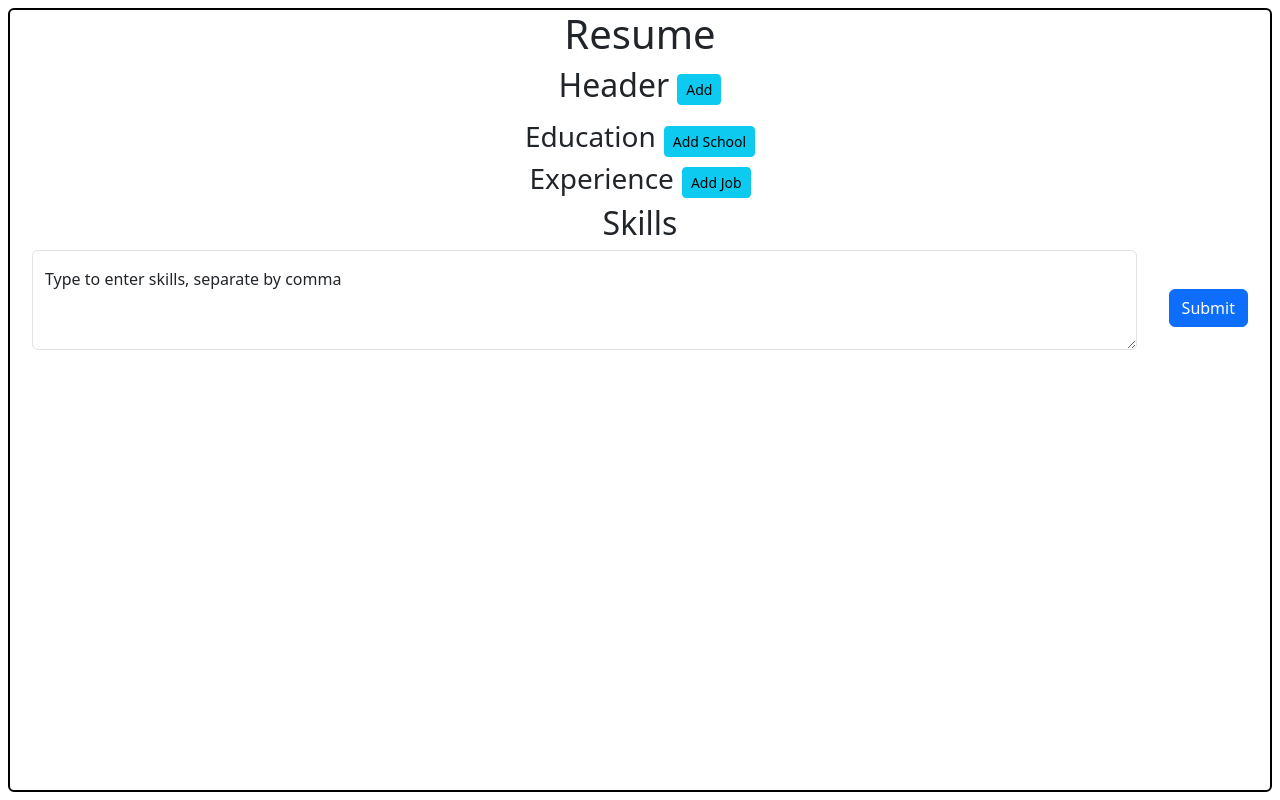
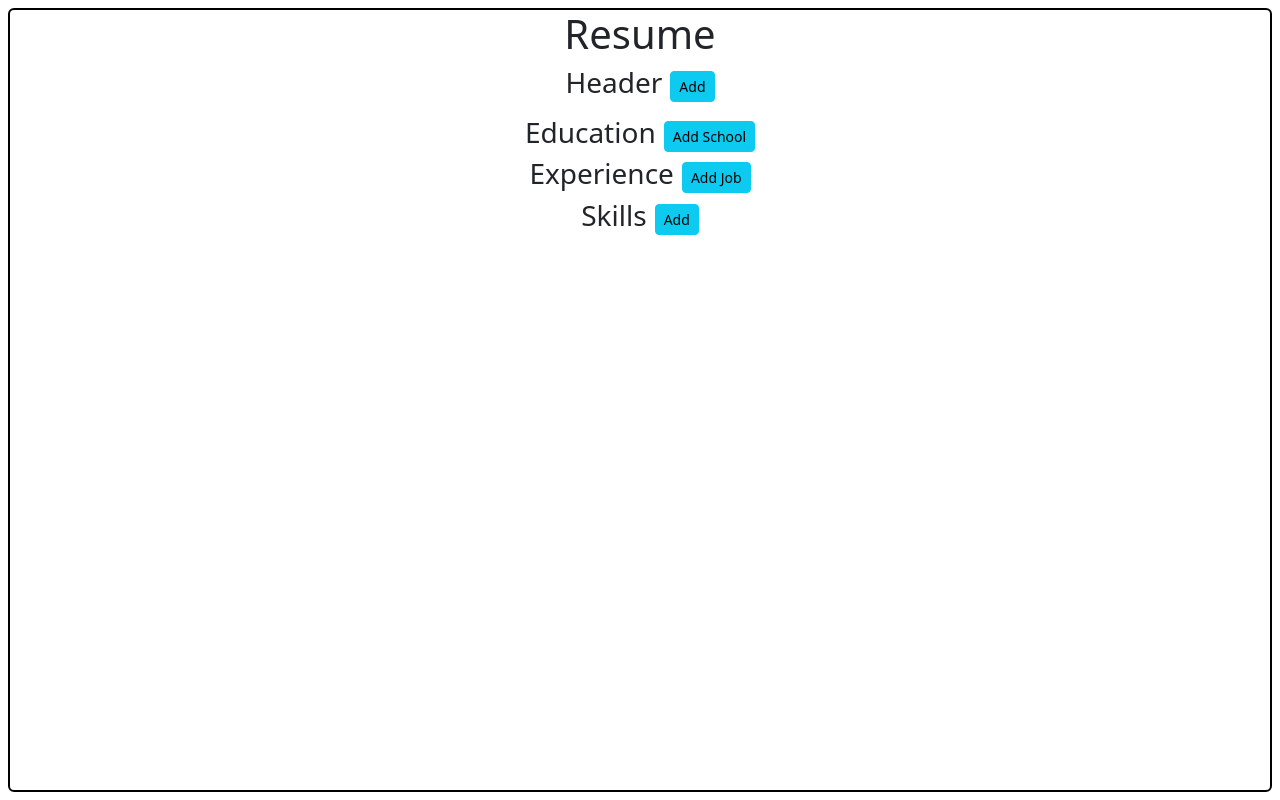
Before and after one commit to asampers/cv-app, a React (Vite) app: page / in a window 1280 px wide. Built offline with nearby package versions, Linux system fonts and the light colour scheme.

Commit message:
Add SkillsInfo and SkillsForm

```diff
--- a/src/components/ExperienceForm.jsx
+++ b/src/components/ExperienceForm.jsx
@@ -1,3 +1,4 @@
+/* eslint-disable react/prop-types */
 export function ExperienceForm({data, onSubmit}) {
   return (
     <form onSubmit={onSubmit} data-index={data.id}>
--- a/src/components/ExperienceInfo.jsx
+++ b/src/components/ExperienceInfo.jsx
@@ -1,3 +1,4 @@
+/* eslint-disable react/prop-types */
 import { Fragment } from "react";
 import { Buttons } from "./Buttons";
 
--- a/src/components/Header.jsx
+++ b/src/components/Header.jsx
@@ -11,8 +11,7 @@ export function Header() {
       <>
       <div className='container-fluid d-flex flex-column justify-content-center align-items-center'>
         <div className='d-flex align-items-center'>
-          <h2>{item.noData && 'Header'}</h2>
-          <h3>{person.firstName} {person.lastName}</h3>
+          <h3>{item.noData ? 'Header' : person.firstName + ' ' + person.lastName}</h3>
           <Buttons text={item.noData ? "Add" : "Edit"} onClick={item.toggleShowForm}/>
         </div>
         <div className='d-flex align-items-center mt-2'>
--- a/src/components/Skills.jsx
+++ b/src/components/Skills.jsx
@@ -1,25 +1,20 @@
-import '../styles/Skills.css'
+import '../styles/Skills.css';
+import { SkillsForm } from './SkillsForm';
+import { SkillsInfo } from './SkillsInfo';
+import { Data } from './Data';
+import { Buttons } from './Buttons';
 
 function Skills() {
+  const item = Data();
+  const skills = item.data[0];
+
   return (
     <>
-    <h2>Skills</h2>
-    <form className="skills">
-      <div className="d-flex">
-          <div className="form-floating flex-fill mb-3 me-2">
-            <textarea
-              className="form-control"
-              placeholder="Responsibilities"
-              style={{ height: 100 }}
-              defaultValue={""}
-            />
-            <label>Type to enter skills, separate by comma</label>
-          </div>
-        <button type="submit" className="btn btn-primary align-self-center ms-4">
-            Submit
-          </button>
+      <div className='d-flex align-items-center'>
+        <h3>Skills</h3>
+        <Buttons text={item.noData ? "Add" : "Edit"} onClick={item.toggleShowForm}/>
       </div>
-    </form>
+      {item.showForm ? SkillsForm() : SkillsInfo()}
     </>
   )
 }
--- /dev/null
+++ b/src/components/SkillsForm.jsx
@@ -0,0 +1,20 @@
+export function SkillsForm() {
+  return (
+    <form className="skills">
+      <div className="d-flex">
+          <div className="form-floating flex-fill mb-3 me-2">
+            <textarea
+              className="form-control"
+              placeholder="Responsibilities"
+              style={{ height: 100 }}
+              defaultValue={""}
+            />
+            <label>Type to enter skills, separate by comma</label>
+          </div>
+        <button type="submit" className="btn btn-primary align-self-center ms-4">
+            Submit
+          </button>
+      </div>
+    </form>
+  )
+}
--- /dev/null
+++ b/src/components/SkillsInfo.jsx
@@ -0,0 +1,3 @@
+export function SkillsInfo() {
+
+}
```
